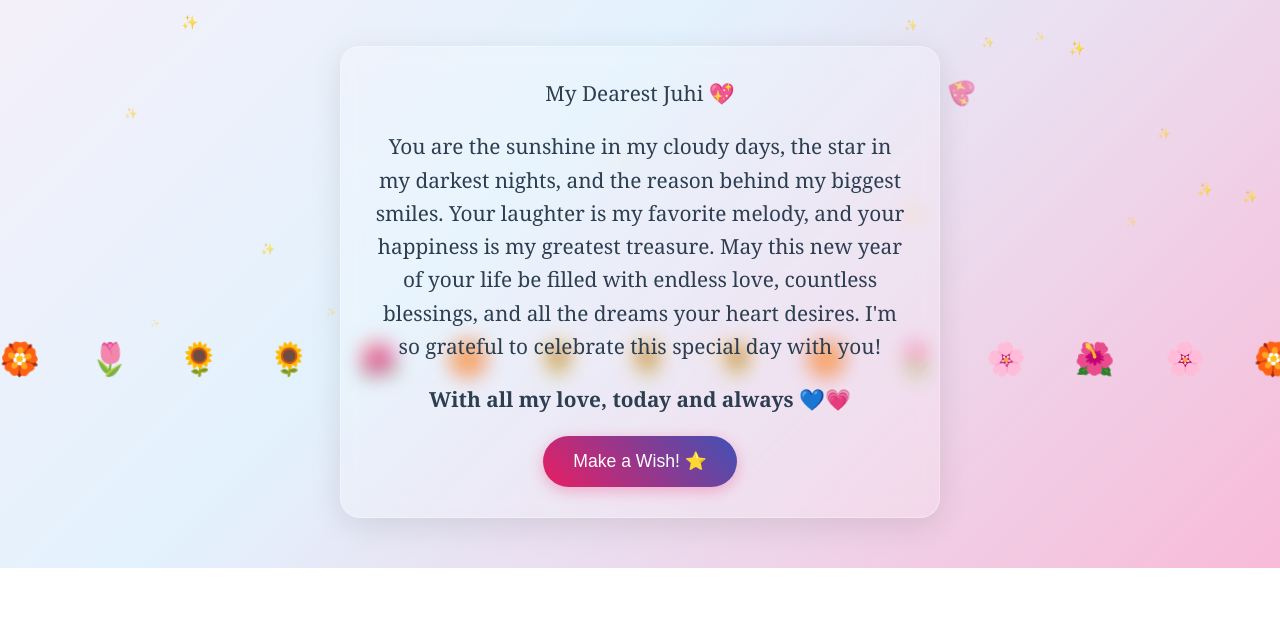
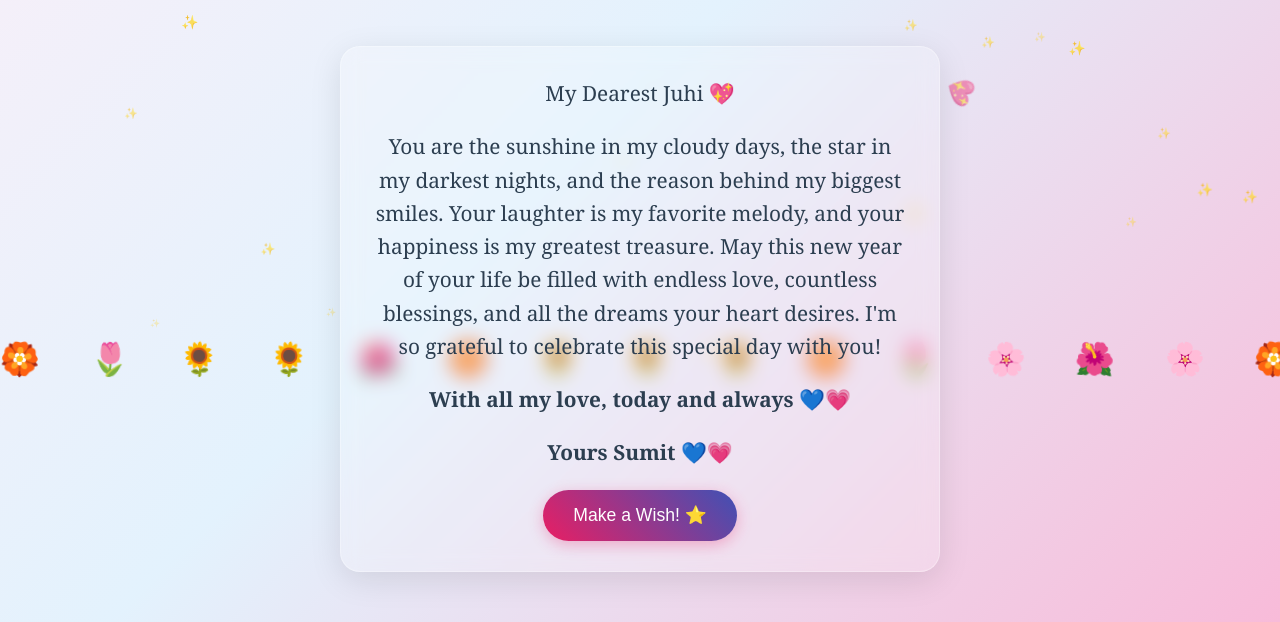
Before and after one commit to sbadyakar13/Birthday-Wish, a plain HTML site: page index.html in a window 1280 px wide. Shown: the part 441-1063 px from the top of the page. Before the commit the page ends 1009 px from the top, so only its background shows below. Drawn offline with Linux system fonts and the light colour scheme.

Commit message:
index.html

```diff
--- a/index.html
+++ b/index.html
@@ -342,6 +342,7 @@
             <p>My Dearest Juhi 💖</p>
             <p>You are the sunshine in my cloudy days, the star in my darkest nights, and the reason behind my biggest smiles. Your laughter is my favorite melody, and your happiness is my greatest treasure. May this new year of your life be filled with endless love, countless blessings, and all the dreams your heart desires. I'm so grateful to celebrate this special day with you!</p>
             <p><strong>With all my love, today and always 💙💗</strong></p>
+            <p><strong>Yours Sumit 💙💗</strong></p>
             <button class="wish-button" onclick="createCelebration()">Make a Wish! ⭐</button>
         </div>
     </div>
```
